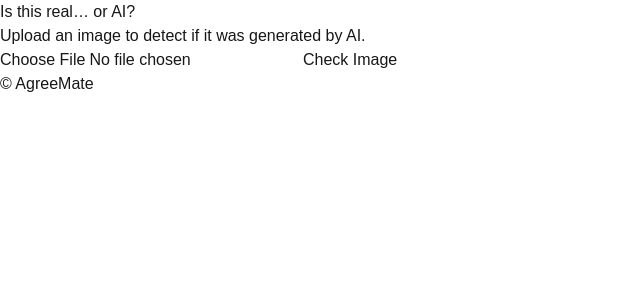
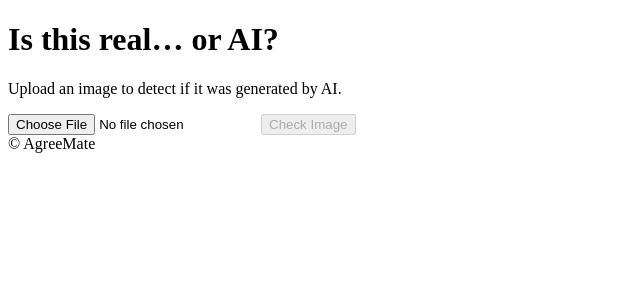
Before and after one commit to MadB-17/agreemate-frontend, a Next.js app: page / in a window 1280 px wide. Shown: the top 300 px of the page, without its empty margins (0-640 px from the left). Built offline with nearby package versions, Linux system fonts and the light colour scheme.

Commit message:
Update layout.tsx
remove css system to fix build

```diff
--- a/src/app/layout.tsx
+++ b/src/app/layout.tsx
@@ -1,27 +1,18 @@
 import type { Metadata } from "next";
-import { Inter } from "next/font/google";
-import "./globals.css";
-
-const inter = Inter({
-  variable: "--font-inter",
-  subsets: ["latin"],
-});
 
 export const metadata: Metadata = {
   title: "AgreeMate",
-  description: "Summarize Terms of Service instantly",
+  description: "AI-generated image detector",
 };
 
 export default function RootLayout({
   children,
-}: Readonly<{
+}: {
   children: React.ReactNode;
-}>) {
+}) {
   return (
     <html lang="en">
-      <body className={`${inter.variable} antialiased`}>
-        {children}
-      </body>
+      <body>{children}</body>
     </html>
   );
 }
```
